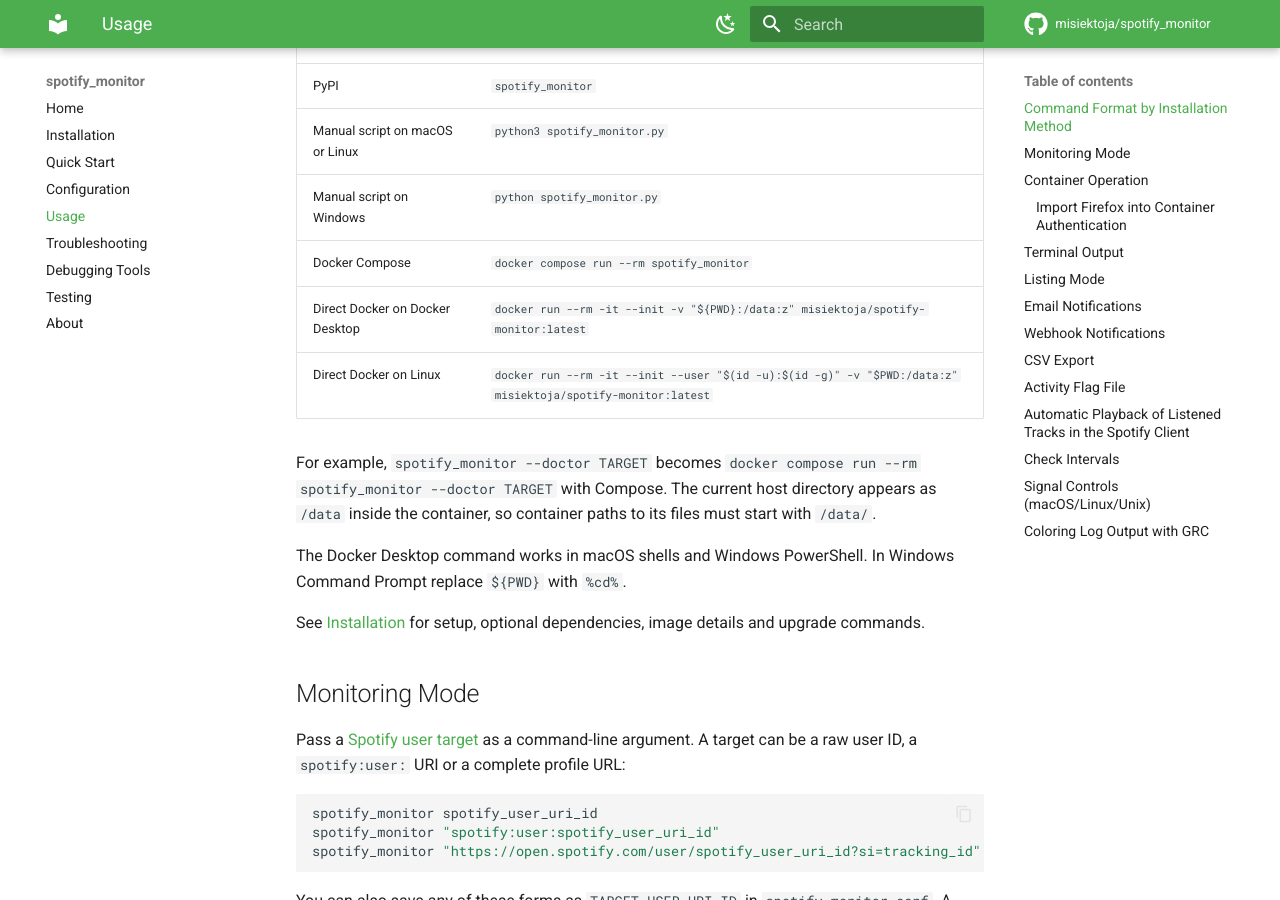
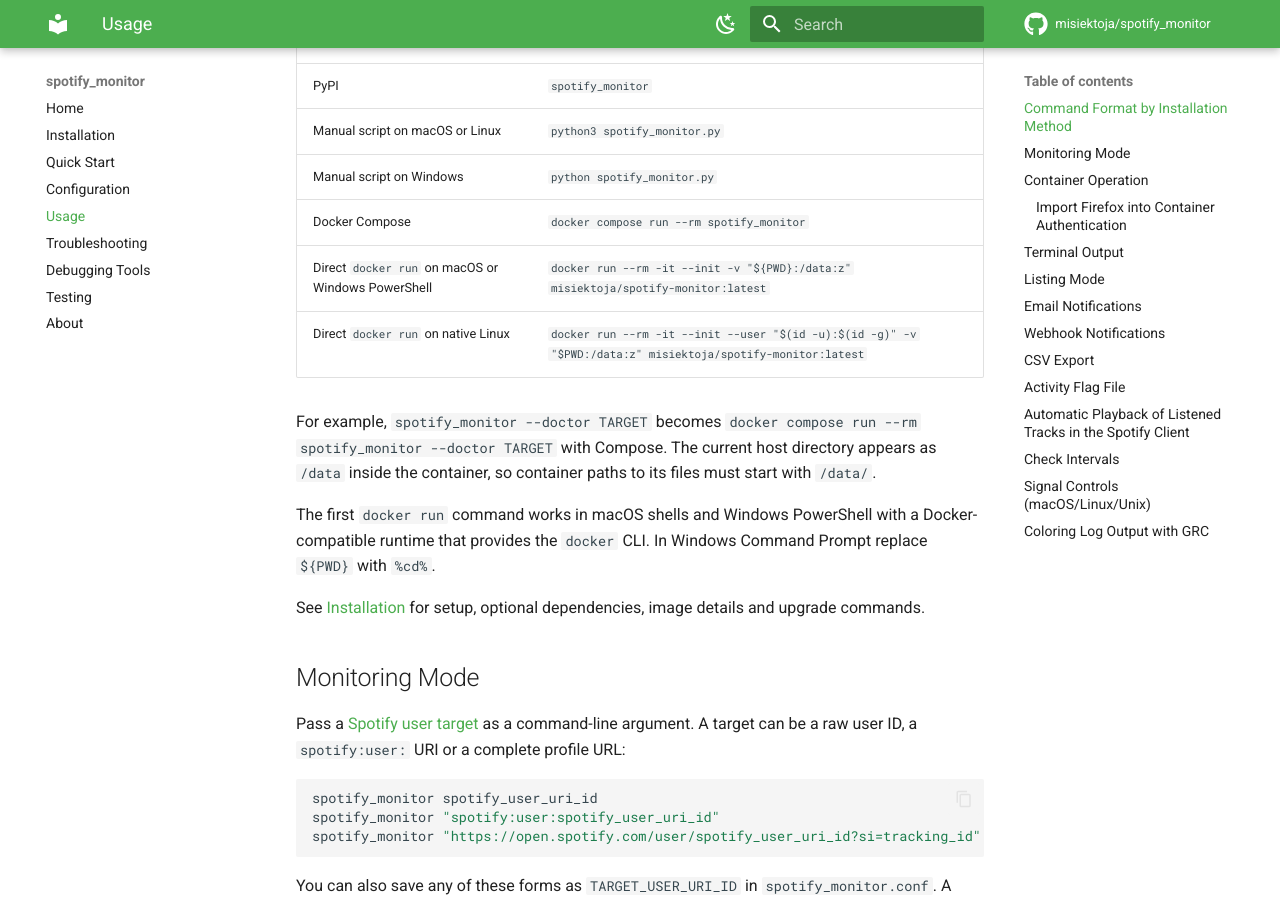
Before and after one commit to misiektoja/spotify_monitor, an MkDocs documentation site: the page built from docs/usage.md, in a window 1280 px wide and 900 px high, scrolled down 306 px. Built offline with MkDocs 1.6.1 and Material for MkDocs 9.7.7, drawn with Linux system fonts in a browser that asks for light colours; comment, search, counter and statistics services are not loaded.

Commit message:
docs(usage): generalize direct container commands

```diff
--- a/docs/usage.md
+++ b/docs/usage.md
@@ -11,12 +11,12 @@
 | Manual script on macOS or Linux | `python3 spotify_monitor.py` |
 | Manual script on Windows | `python spotify_monitor.py` |
 | Docker Compose | `docker compose run --rm spotify_monitor` |
-| Direct Docker on Docker Desktop | `docker run --rm -it --init -v "${PWD}:/data:z" misiektoja/spotify-monitor:latest` |
-| Direct Docker on Linux | `docker run --rm -it --init --user "$(id -u):$(id -g)" -v "$PWD:/data:z" misiektoja/spotify-monitor:latest` |
+| Direct `docker run` on macOS or Windows PowerShell | `docker run --rm -it --init -v "${PWD}:/data:z" misiektoja/spotify-monitor:latest` |
+| Direct `docker run` on native Linux | `docker run --rm -it --init --user "$(id -u):$(id -g)" -v "$PWD:/data:z" misiektoja/spotify-monitor:latest` |
 
 For example, `spotify_monitor --doctor TARGET` becomes `docker compose run --rm spotify_monitor --doctor TARGET` with Compose. The current host directory appears as `/data` inside the container, so container paths to its files must start with `/data/`.
 
-The Docker Desktop command works in macOS shells and Windows PowerShell. In Windows Command Prompt replace `${PWD}` with `%cd%`.
+The first `docker run` command works in macOS shells and Windows PowerShell with a Docker-compatible runtime that provides the `docker` CLI. In Windows Command Prompt replace `${PWD}` with `%cd%`.
 
 See [Installation](installation.md) for setup, optional dependencies, image details and upgrade commands.
 
```
